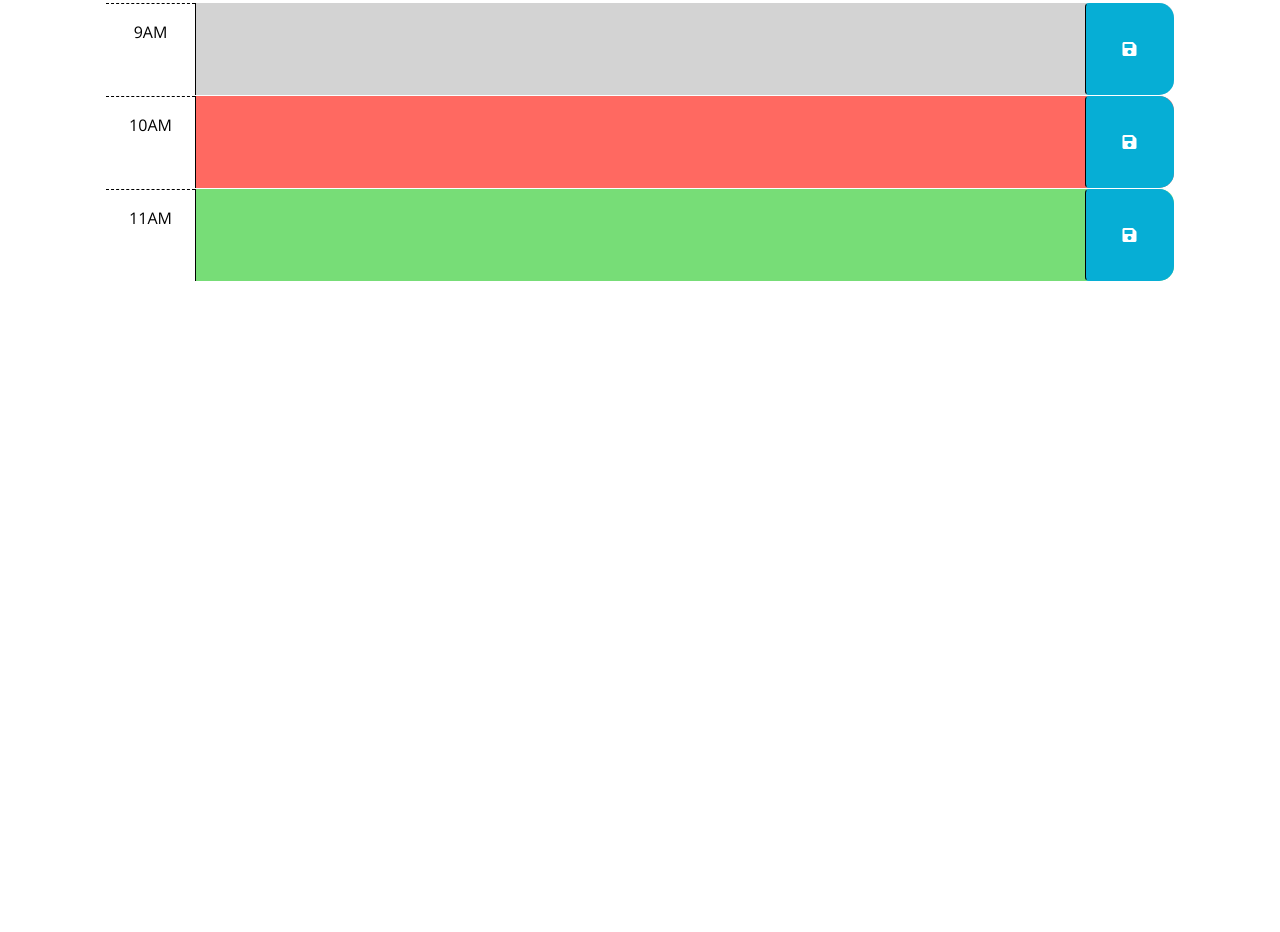
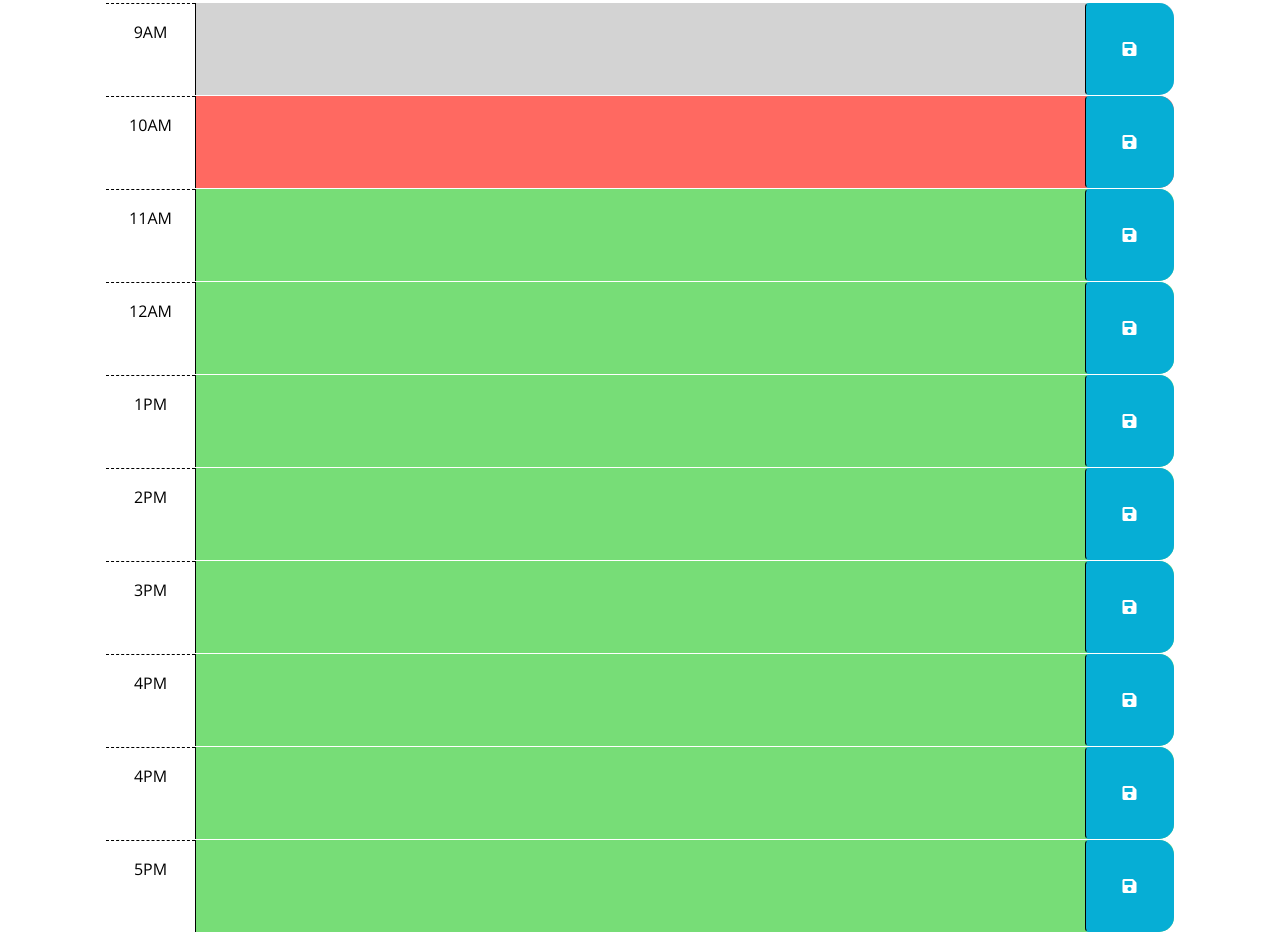
Before and after one commit to jteleha/legendary-dollop, a plain HTML site: page Develop/index.html in a window 1280 px wide. Shown: the part 254-1186 px from the top of the page. Before the commit the page ends 800 px from the top, so only its background shows below. Drawn offline with nearby package versions, Linux system fonts and the light colour scheme.

Commit message:
Added HTML timeblocks

```diff
--- a/Develop/index.html
+++ b/Develop/index.html
@@ -66,6 +66,62 @@
         </button>
       </div>
 
+      <div id="hour-12" class="row time-block future">
+        <div class="col-2 col-md-1 hour text-center py-3">12AM</div>
+        <textarea class="col-8 col-md-10 description" rows="3"> </textarea>
+        <button class="btn saveBtn col-2 col-md-1" aria-label="save">
+          <i class="fas fa-save" aria-hidden="true"></i>
+        </button>
+      </div>
+
+      <div id="hour-13" class="row time-block future">
+        <div class="col-2 col-md-1 hour text-center py-3">1PM</div>
+        <textarea class="col-8 col-md-10 description" rows="3"> </textarea>
+        <button class="btn saveBtn col-2 col-md-1" aria-label="save">
+          <i class="fas fa-save" aria-hidden="true"></i>
+        </button>
+      </div>
+
+      <div id="hour-14" class="row time-block future">
+        <div class="col-2 col-md-1 hour text-center py-3">2PM</div>
+        <textarea class="col-8 col-md-10 description" rows="3"> </textarea>
+        <button class="btn saveBtn col-2 col-md-1" aria-label="save">
+          <i class="fas fa-save" aria-hidden="true"></i>
+        </button>
+      </div>
+
+      <div id="hour-14" class="row time-block future">
+        <div class="col-2 col-md-1 hour text-center py-3">3PM</div>
+        <textarea class="col-8 col-md-10 description" rows="3"> </textarea>
+        <button class="btn saveBtn col-2 col-md-1" aria-label="save">
+          <i class="fas fa-save" aria-hidden="true"></i>
+        </button>
+      </div>
+
+      <div id="hour-15" class="row time-block future">
+        <div class="col-2 col-md-1 hour text-center py-3">4PM</div>
+        <textarea class="col-8 col-md-10 description" rows="3"> </textarea>
+        <button class="btn saveBtn col-2 col-md-1" aria-label="save">
+          <i class="fas fa-save" aria-hidden="true"></i>
+        </button>
+      </div>
+
+      <div id="hour-16" class="row time-block future">
+        <div class="col-2 col-md-1 hour text-center py-3">4PM</div>
+        <textarea class="col-8 col-md-10 description" rows="3"> </textarea>
+        <button class="btn saveBtn col-2 col-md-1" aria-label="save">
+          <i class="fas fa-save" aria-hidden="true"></i>
+        </button>
+      </div>
+
+      <div id="hour-17" class="row time-block future">
+        <div class="col-2 col-md-1 hour text-center py-3">5PM</div>
+        <textarea class="col-8 col-md-10 description" rows="3"> </textarea>
+        <button class="btn saveBtn col-2 col-md-1" aria-label="save">
+          <i class="fas fa-save" aria-hidden="true"></i>
+        </button>
+      </div>
+
     <script src="https://code.jquery.com/jquery-3.4.1.min.js"></script>
     <script
       src="https://cdn.jsdelivr.net/npm/dayjs@1.11.3/dayjs.min.js"
```
